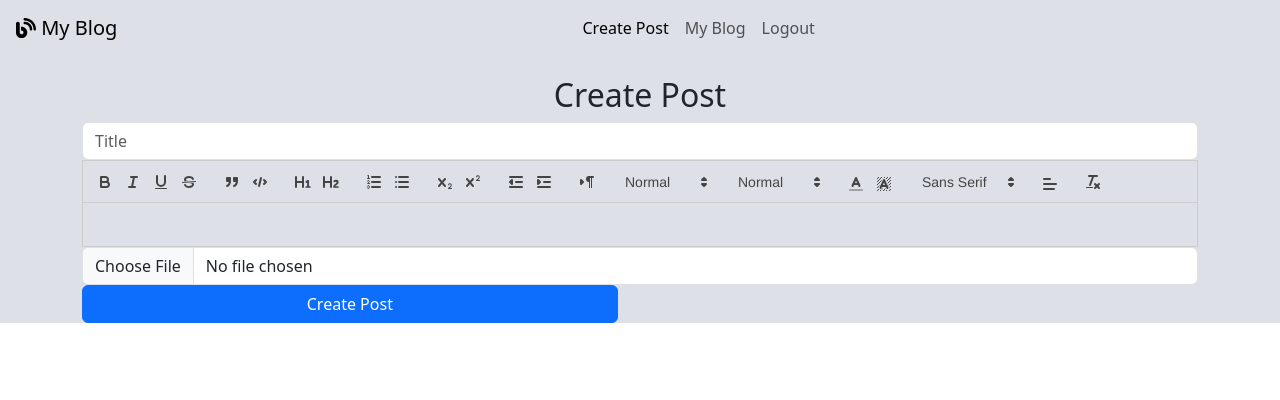
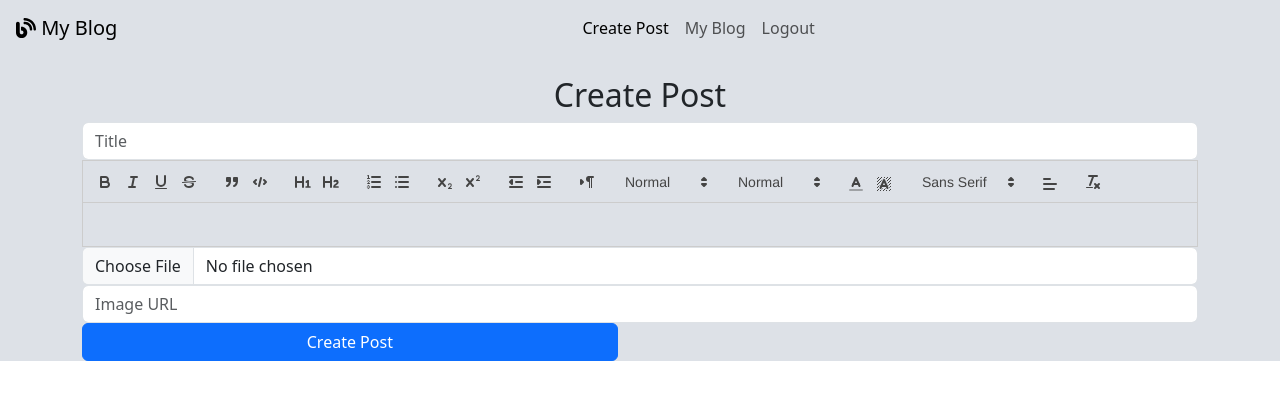
Before and after one commit to yarazarin/mern-blog-client, a React (Create React App) app: page /new in a window 1280 px wide. Shown: the top 400 px of the page. Built offline with nearby package versions, Linux system fonts and the light colour scheme; sample sign-in values are in the browser's storage.

Commit message:
try to add url to post form

```diff
--- a/src/components/PostDetail.js
+++ b/src/components/PostDetail.js
@@ -35,6 +35,7 @@ const PostDetail = () => {
       <h1>{post.title}</h1>
       <div dangerouslySetInnerHTML={{ __html: post.content }} />
       {post.image && <img src={`https://mern-blog-server-bd5b7d4cacb2.herokuapp.com/uploads/${post.image}`} alt={post.title} />}
+      {post.imageUrl && <img src={post.imageUrl} alt={post.title} />}
     </div>
   );
 };
--- a/src/pages/PostForm.js
+++ b/src/pages/PostForm.js
@@ -5,12 +5,6 @@ import axios from "axios";
 import ReactQuill from "react-quill";
 import "react-quill/dist/quill.snow.css";
 import "./PostForm.css";
-
-let Font = ReactQuill.Quill.import("formats/font");
-// Add 'dast' and 'ava' to the whitelist
-Font.whitelist = ["sans-serif", "vazir", "Times", "dast", "ava", "nastaliq"];
-// Register the updated 'font' format
-ReactQuill.Quill.register(Font, true);
 
 const toolbarOptions = [
   ["bold", "italic", "underline", "strike"], // toggled buttons
@@ -36,6 +30,7 @@ const PostForm = () => {
   const [title, setTitle] = useState("");
   const [content, setContent] = useState("");
   const [image, setImage] = useState(null);
+  const [imageUrl, setImageUrl] = useState(""); // Add this state
   const [error, setError] = useState("");
   const { id } = useParams();
   const navigate = useNavigate();
@@ -55,6 +50,7 @@ const PostForm = () => {
           );
           setTitle(response.data.title);
           setContent(response.data.content);
+          setImageUrl(response.data.imageUrl); // Add this line
         } catch (err) {
           console.error("Error fetching post data:", err);
           setError("Error fetching post data");
@@ -75,6 +71,7 @@ const PostForm = () => {
     if (image) {
       formData.append("image", image);
     }
+    formData.append("imageUrl", imageUrl); // Add this line
 
     try {
       const url = id
@@ -94,6 +91,7 @@ const PostForm = () => {
       setTitle("");
       setContent("");
       setImage(null);
+      setImageUrl(""); // Add this line
       alert("Post created/updated successfully");
       navigate("/");
     } catch (err) {
@@ -131,6 +129,15 @@ const PostForm = () => {
             onChange={(e) => setImage(e.target.files[0])}
           />
         </div>
+        <div className="form-group"> {/* Add this block */}
+          <input
+            type="text"
+            className="form-control"
+            placeholder="Image URL"
+            value={imageUrl}
+            onChange={(e) => setImageUrl(e.target.value)}
+          />
+        </div>
         <button type="submit" className="btn btn-primary">
           {id ? "Update Post" : "Create Post"}
         </button>
```
